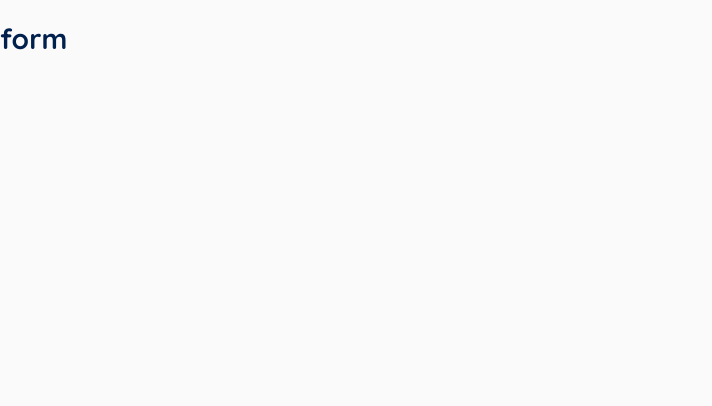
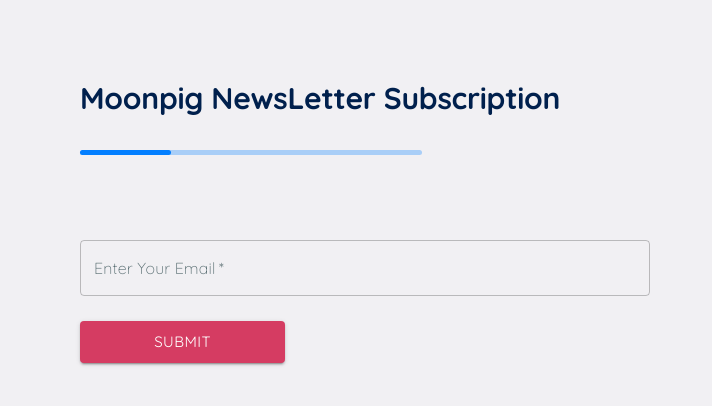
Before and after one commit to sarafotros/newsletter-front, a React (Create React App) app: page / in a window 1280 px wide. Shown: the top 406 px of the page, without its empty margins (0-712 px from the left). Built offline with nearby package versions, Linux system fonts and the light colour scheme; a web font is replaced by a local one.

Commit message:
form style #1 components added,

```diff
--- a/src/App.js
+++ b/src/App.js
@@ -1,13 +1,15 @@
 import React from 'react';
 import { CssBaseline } from '@material-ui/core'
 import ThemeProvider from './components/ThemeProvider'
+import theme from './theme/theme'
 import './App.css';
 import MasterLayout from './screens/MasterLayout'
 
 
+
 function App() {
   return (
-    <ThemeProvider>
+    <ThemeProvider theme={theme}>
       <CssBaseline />
     <MasterLayout/>
     </ThemeProvider>
--- /dev/null
+++ b/src/components/Title.js
@@ -0,0 +1,60 @@
+import React from 'react'
+import { Typography } from '@material-ui/core';
+import { makeStyles } from '@material-ui/core/styles'
+
+const useStyles = makeStyles(theme => ({
+	root: {
+		position: 'relative',
+		marginBottom: 60,
+		height: 75,
+		width: '100%',
+	},
+	title: {
+        textAlign: 'left',
+        "&::after": {
+            content:  "''",
+            position: 'absolute',
+            left: 0,
+            top: 'auto',
+            bottom: 0,
+            height: 5,
+            borderRadius: 100,
+            width: '8%',
+            background: '#037fff',
+        },
+        "&::before": {
+            content: "''",
+            position: 'absolute',
+            left: 0,
+            top: 'auto',
+            bottom: 0,
+            height: 5,
+            borderRadius: 100,
+            width: '30%',
+            background: 'rgba(3,127,255,.3)',
+        }
+    },
+    subtitle: {
+        fontSize: '3.2rem',
+        position: 'absolute',
+        left: 15,
+        top: '90%',
+        fontWeight: 700,
+        color: 'rgba(25,29,43,.64)',
+        display: 'inline-block',
+        zIndex: -1,
+    },
+
+}));
+
+export default function Title({title}) {
+    const classes = useStyles()
+    return (
+			<div className={classes.root}>
+				<Typography className={classes.title} variant="h2">
+					{title}
+				</Typography>
+				<span className={classes.subtitle}>{title}</span>
+			</div>
+		);
+}
--- a/src/screens/MasterLayout.js
+++ b/src/screens/MasterLayout.js
@@ -1,15 +1,45 @@
 import React from 'react'
 import useStyle from './MasterLayout.styles'
-
-
+import { Grid, Typography, TextField, Button } from '@material-ui/core';
+import Title from '../components/Title'
 
 export default function MasterLayout() {
     const classes = useStyle()
 
+
+
+  const handleSubmit = (e) => {
+    e.preventDefault();
+    console.log('submit')
+  }
+
+
     return (
         <div className={classes.root}>
-        <h1>  form  </h1>
-
+          <Grid className={classes.contactGrid} item container xs={12}>
+             <Title title='Moonpig NewsLetter Subscription' />
+            <Grid className={classes.formGrid} item xs={12} md={6}>
+             <form onSubmit={handleSubmit} className={classes.formMain}>
+            <TextField
+            style={{ marginTop: 25 }}
+            size="medium"
+            fullWidth
+            required
+            id="outlined-required"
+            label='Enter Your Email'
+            variant="outlined"
+		    />
+            <Button
+                variant="contained"
+                color="primary"
+                size="large"
+                style={{ marginTop: 25, display: 'flex', width:'36%' }}
+            >
+            Submit
+            </Button>
+        </form>
+          </Grid>
+        </Grid>
         </div>
     )
 }
--- a/src/screens/MasterLayout.styles.js
+++ b/src/screens/MasterLayout.styles.js
@@ -1,8 +1,30 @@
 import { makeStyles } from '@material-ui/core'
 
-export default makeStyles(() => ({
+export default makeStyles((theme) => ({
   root: {
     width: '100%',
-    minHeight: '100vh'
+    minHeight: '100vh',
+    backgroundColor: theme.palette.secondary.main
+  },
+  contactGrid:{
+    paddingTop: 80,
+    paddingBottom: 60,
+    paddingRight: 60,
+    paddingLeft: 80,
+    [theme.breakpoints.down('xs')]: {
+        paddingRight: 5,
+        paddingLeft: 5,
+    },
+    formGrid: {
+        padding: 12,
+        display:'flex',
+        flex:1,
+
+    },
+    formMain:{
+        width:600,
+
+        backgroundColor:'#fff'
+    }
   }
 }))
--- a/src/theme/palette.js
+++ b/src/theme/palette.js
@@ -1,13 +1,10 @@
 export default {
     primary: {
-      // main: '#367ef9',
-      main: '#324958',
+      main: '#D53C62',
       contrastText: '#fff',
     },
     secondary: {
-      // main: '#f06292',
-      //   contrastText: '#FFF'
-      main: '#263943',
+      main: '#f1f0f3',
       contrastText: '#87e4b0',
     },
     text: {
@@ -16,11 +13,4 @@ export default {
       disabled: '#b18080',
       inActiveMenu: '#959696',
     },
-    icon: {
-      shopIcon: '#77a3bf',
-    },
-    border: {
-      cartItemBorder: '#3e3f40',
-      drawerItemBorder: '#393c41',
-    },
   }
```
